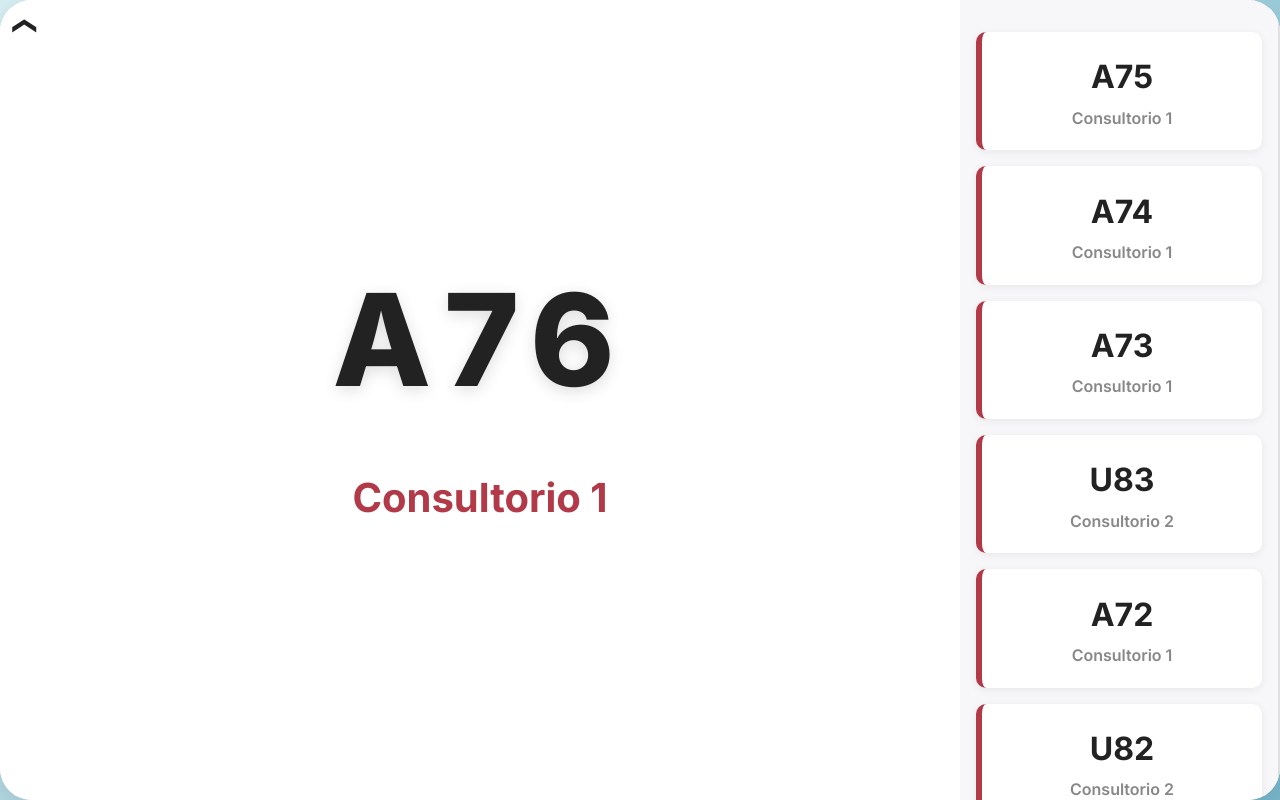
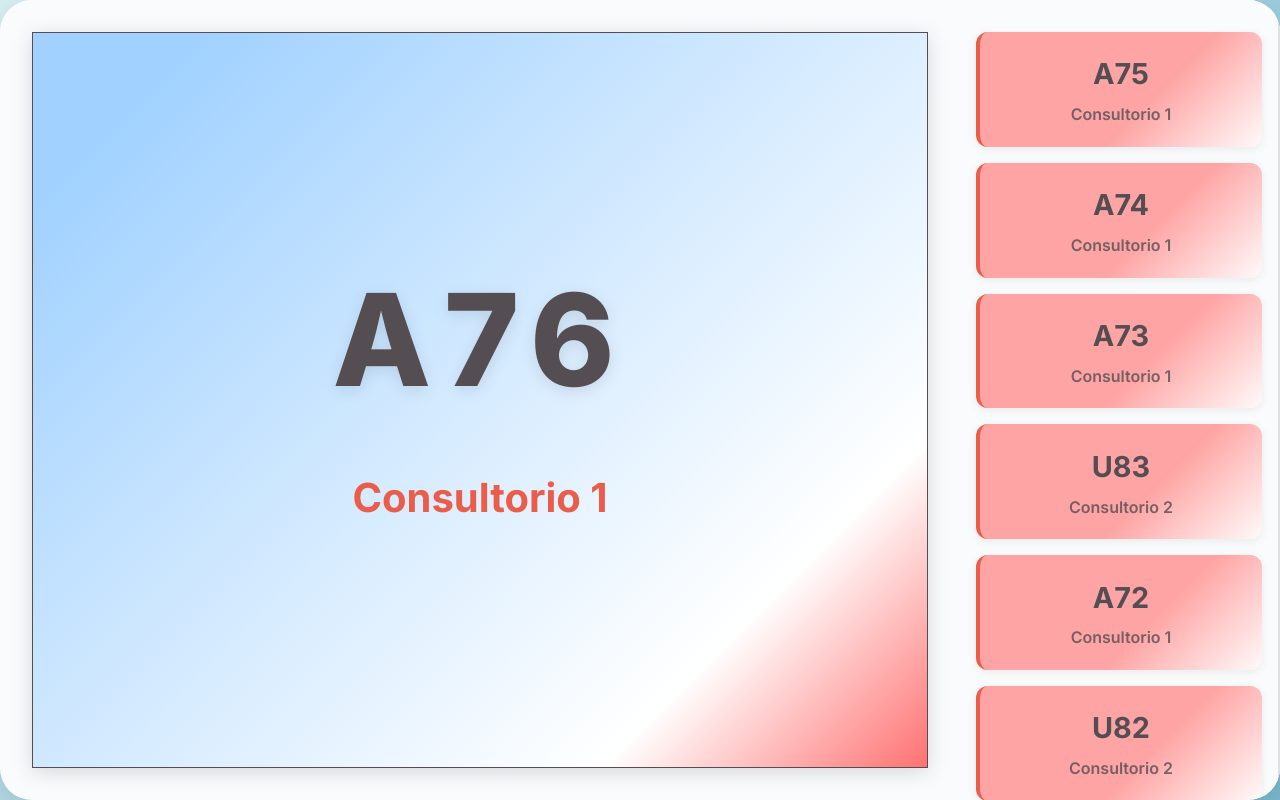
Before and after one commit to Educcorp/MediQueue, a React (Vite) app: page / in a window 1280 px wide. Built offline with nearby package versions, Linux system fonts and the light colour scheme.

Commit message:
Diseño visualizacion turnos

```diff
--- a/src/pages/HomePage.jsx
+++ b/src/pages/HomePage.jsx
@@ -1,7 +1,6 @@
 import React, { useState } from 'react';
 import useTurns from '../hooks/useTurns';
 import '../styles/HomePage.css';
-import Header from '../components/Header';
 
 const HomePage = () => {
   const { nextTurn, lastTurns, loading } = useTurns();
@@ -9,21 +8,6 @@ const HomePage = () => {
 
   return (
     <div className="main-outer-container">
-      {/* Header sobrepuesto */}
-      {showHeader && (
-        <>
-          <div className="header-overlay">
-            <button
-              className="header-hide-btn"
-              aria-label="Ocultar header"
-              onClick={() => setShowHeader(false)}
-            >
-              <span style={{fontSize: '1.5rem', display: 'inline-block', transform: 'rotate(90deg)'}}>❮</span>
-            </button>
-          </div>
-        </>
-      )}
-
       <div className="turns-homepage">
         <div className="main-turn">
           {loading ? (
--- a/src/styles/HomePage.css
+++ b/src/styles/HomePage.css
@@ -1,12 +1,27 @@
+/* Variables de colores de la paleta */
+:root {
+  --color-celeste: #d8f0f4;
+  --color-rosa-claro: #d7c0c6;
+  --color-azul: #77b8ce;
+  --color-gris-oscuro: #544e52;
+  --color-rojo: #ea5d4b;
+}
+
 .main-outer-container {
   position: relative;
   height: 100vh;
-  min-height: 0;
-  min-width: 0;
+  min-height: 100vh;
+  min-width: 100vw;
+  width: 100vw;
+  background: linear-gradient(135deg, var(--color-celeste) 0%, var(--color-azul) 100%);
+  display: flex;
+  align-items: stretch;
+  justify-content: stretch;
+  box-sizing: border-box;
+  padding: 0;
   overflow: hidden;
-  box-sizing: border-box;
-  padding-top: 70px; /* Altura aproximada del header para que el contenido no quede oculto */
 }
+
 .header-overlay {
   position: fixed;
   top: 0;
@@ -15,6 +30,7 @@
   z-index: 2000;
   background: transparent;
 }
+
 .header-hide-btn {
   position: absolute;
   top: 8px;
@@ -27,6 +43,7 @@
   border-radius: 50%;
   transition: background 0.2s, opacity 0.2s;
 }
+
 .header-show-btn {
   position: fixed;
   top: 8px;
@@ -40,21 +57,27 @@
   border-radius: 50%;
   transition: background 0.2s, opacity 0.2s;
 }
-.header-hide-btn span, .header-show-btn span {
+
+.header-hide-btn span,
+.header-show-btn span {
   color: #222;
   background: transparent;
   pointer-events: none;
 }
+
 @media (max-width: 900px) {
   .main-outer-container {
     padding-top: 56px;
   }
 }
+
 /* Botón para ocultar/mostrar header */
 .header-toggle-wrapper {
   position: relative;
 }
-.header-hide-btn, .header-show-btn {
+
+.header-hide-btn,
+.header-show-btn {
   position: absolute;
   top: 8px;
   left: 8px;
@@ -66,11 +89,14 @@
   border-radius: 50%;
   transition: background 0.2s, opacity 0.2s;
 }
-.header-hide-btn span, .header-show-btn span {
+
+.header-hide-btn span,
+.header-show-btn span {
   color: #222;
   background: transparent;
   pointer-events: none;
 }
+
 .header-show-btn {
   opacity: 0.97;
   background: transparent;
@@ -79,18 +105,21 @@
 }
 
 /* Eliminar barra azul y evitar scroll */
-html, body, #root {
+html,
+body,
+#root {
   height: 100%;
   margin: 0;
   padding: 0;
   overflow: hidden;
 }
+
 .main-outer-container {
   min-height: 100vh;
   min-width: 100vw;
   width: 100vw;
   height: 100vh;
-  background: linear-gradient(135deg, var(--color-celeste, #d8f0f4) 0%, var(--color-azul, #77b8ce) 100%);
+  background: linear-gradient(135deg, var(--color-celeste) 0%, var(--color-azul) 100%);
   display: flex;
   align-items: stretch;
   justify-content: stretch;
@@ -98,10 +127,12 @@ html, body, #root {
   padding: 0;
   overflow: hidden;
 }
+
+
 .turns-homepage {
   display: flex;
   flex-direction: row;
-  background: #fff;
+  background: linear-gradient(135deg, #FAFBFC 50%, #FAFBFC 100%);
   border-radius: 32px;
   box-shadow: 0 8px 32px #544e5233;
   min-height: 0;
@@ -111,11 +142,14 @@ html, body, #root {
   margin: 0 auto;
   overflow: hidden;
 }
-.main-turn, .sidebar {
+
+.main-turn,
+.sidebar {
   min-height: 0;
   min-width: 0;
   overflow: auto;
 }
+
 @media (max-width: 900px) {
   .turns-homepage {
     flex-direction: column;
@@ -123,12 +157,15 @@ html, body, #root {
     width: 100vw;
     height: 100vh;
   }
-  .main-turn, .sidebar {
+
+  .main-turn,
+  .sidebar {
     min-height: 0;
     min-width: 0;
     overflow: auto;
   }
 }
+
 /* HomePage Styles */
 .home-page {
   min-height: 100vh;
@@ -143,17 +180,13 @@ html, body, #root {
   margin-bottom: 3rem;
   box-shadow: 0 4px 20px var(--color-shadow);
 }
-/* Estilos para la página de turnos tipo pantalla de sala de espera */
-.turns-homepage {
-  display: flex;
-  min-height: 100vh;
-  background: #fff;
-}
+
+
 
 .sidebar {
   width: 320px;
   min-width: 220px;
-  background: #f7f7fa;
+  background: #FAFBFC;
   border-right: 2px solid #e0e0e0;
   display: flex;
   flex-direction: column;
@@ -177,34 +210,43 @@ html, body, #root {
 }
 
 .sidebar-turn {
-  background: #fff;
-  border-radius: 10px;
-  box-shadow: 0 2px 8px 0 #0001;
+  background: linear-gradient(135deg, #ffa4a4 60%, #fffafa 100%);
+  border-radius: 12px;
+  box-shadow: 0 2px 8px rgba(84, 78, 82, 0.1);
   padding: 1.2rem 1rem;
   display: flex;
   flex-direction: column;
   align-items: center;
-  font-size: 2rem;
+  font-size: 1.5rem;
   font-weight: 600;
-  color: #222;
-  border-left: 6px solid #b23a48;
+  color: var(--color-gris-oscuro);
+  border-left: 4px solid var(--color-rojo);
   min-height: 70px;
+  transition: transform 0.2s ease, box-shadow 0.2s ease;
+}
+
+.sidebar-turn:hover {
+  transform: translateY(-2px);
+  box-shadow: 0 4px 16px rgba(84, 78, 82, 0.15);
 }
 
 .turn-id {
-  font-size: 2rem;
+  font-size: 1.8rem;
   font-weight: 700;
+  color: var(--color-gris-oscuro);
 }
 
 .turn-room {
   font-size: 1rem;
-  color: #888;
-  margin-top: 0.2rem;
+  color: var(--color-gris-oscuro);
+  margin-top: 0.3rem;
+  opacity: 0.8;
 }
 
 .sidebar-loading {
   text-align: center;
-  color: #888;
+  color: var(--color-gris-oscuro);
+  opacity: 0.7;
 }
 
 .main-turn {
@@ -213,8 +255,13 @@ html, body, #root {
   flex-direction: column;
   align-items: center;
   justify-content: center;
-  padding: 2rem;
-  background: #fff;
+  padding: 3rem;
+  background: linear-gradient(135deg, #a0d1ff 10%, #ffffff 80%, #ff7171 100%);
+  position: relative;
+  border: 1px solid #544e52;
+  border-radius: 0;
+  margin: 2rem;
+  box-shadow: 0 4px 20px rgba(0, 0, 0, 0.15);
 }
 
 .main-title {
@@ -228,21 +275,22 @@ html, body, #root {
 .turn-id-big {
   font-size: 8rem;
   font-weight: 900;
-  color: #222;
+  color: var(--color-gris-oscuro);
   letter-spacing: 0.1em;
   margin-bottom: 1.5rem;
-  text-shadow: 0 4px 16px #0002;
+  text-shadow: 0 4px 16px rgba(0, 0, 0, 0.1);
 }
 
 .turn-room-big {
   font-size: 2.5rem;
-  color: #b23a48;
+  color: var(--color-rojo);
   font-weight: 700;
   margin-bottom: 2rem;
   text-align: center;
 }
 
-.main-loading, .main-no-turn {
+.main-loading,
+.main-no-turn {
   font-size: 1.5rem;
   color: #888;
   margin-top: 2rem;
@@ -252,6 +300,7 @@ html, body, #root {
   .turns-homepage {
     flex-direction: column;
   }
+
   .sidebar {
     width: 100%;
     min-width: unset;
@@ -262,10 +311,12 @@ html, body, #root {
     gap: 0.5rem;
     overflow-x: auto;
   }
+
   .sidebar-list {
     flex-direction: row;
     gap: 0.5rem;
   }
+
   .sidebar-turn {
     min-width: 90px;
     font-size: 1.2rem;
@@ -279,12 +330,15 @@ html, body, #root {
   .main-turn {
     padding: 1rem 0.2rem;
   }
+
   .turn-id-big {
     font-size: 4rem;
   }
+
   .turn-room-big {
     font-size: 1.2rem;
   }
+
   .main-title {
     font-size: 1.2rem;
   }
```
